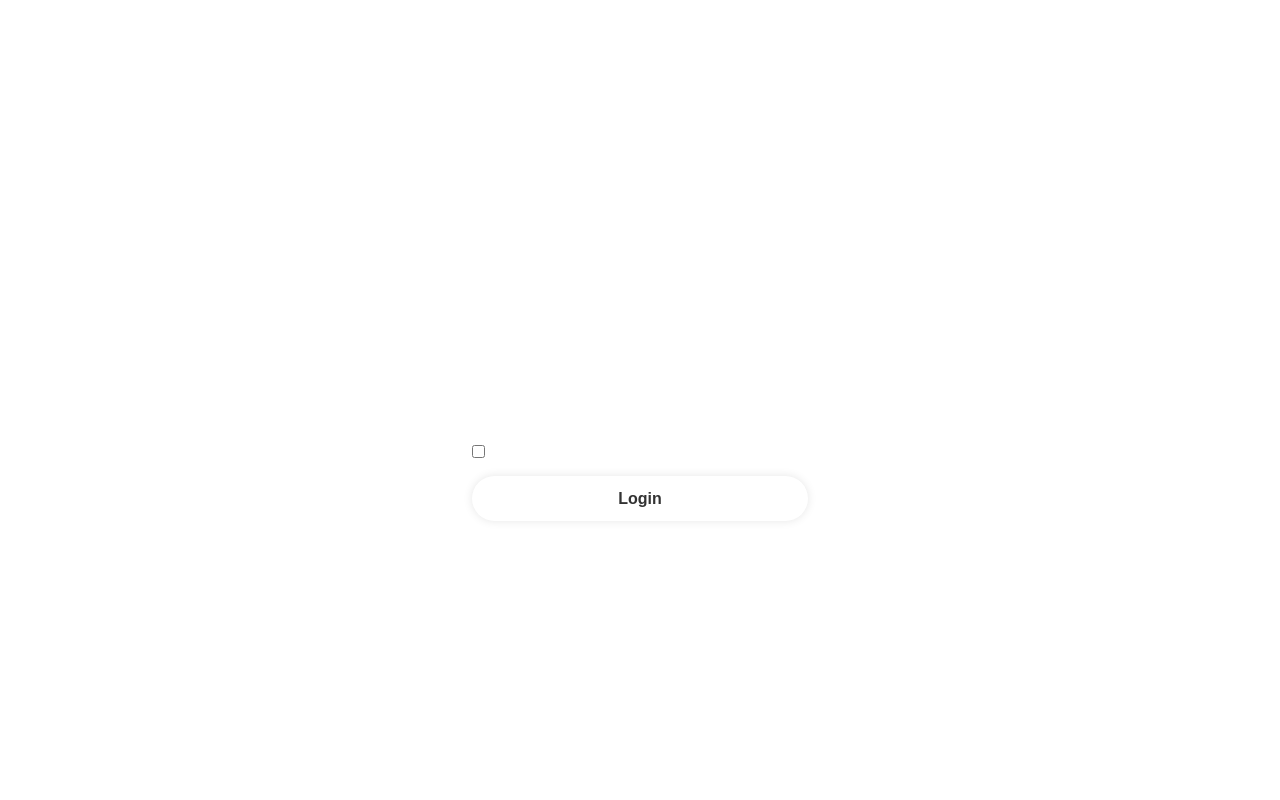
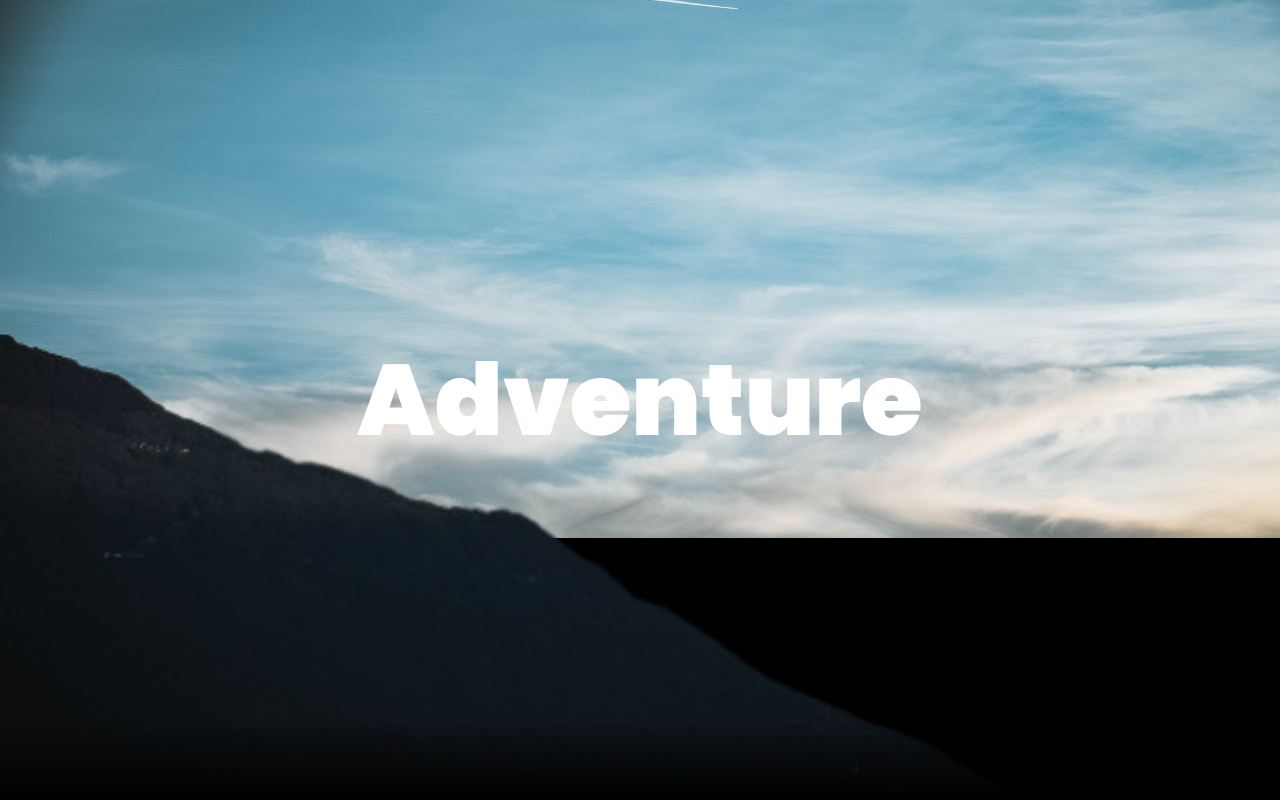
Before and after one commit to SaridhaV/Technohacks, a plain HTML site: page index.html in a window 1280 px wide. Shown: the top 800 px of the page. Drawn offline with Linux system fonts and the light colour scheme; files whose address does not match are found by name.

Commit message:
Add files via upload

```diff
--- a/index.html
+++ b/index.html
@@ -1,33 +1,86 @@
 <!DOCTYPE html>
 <html lang="en">
   <head>
-  <meta charset="UTF-8">
-  <meta name="viewport" content="width=device-width, initial-scale=1.0">
-  <title>Login Form | Dan Aleko</title>
-  <link rel="stylesheet" href="style.css">
-  <link href='C:\Users\Admin\Desktop\Registration form\style.css' rel='stylesheet'>
+    <meta charset="UTF-8" />
+    <meta http-equiv="X-UA-Compatible" content="IE=edge" />
+    <meta name="viewport" content="width=device-width, initial-scale=1.0" />
+    <link rel="stylesheet" href="C:\Users\Admin\Desktop\Technohacks\style.css" />
+    <title>Web Design Mastery | Adventure Parallax</title>
   </head>
   <body>
-  <div class="wrapper">
-    <form action="">
-      <h1>Login</h1>
-      <div class="input-box">
-        <input type="text" placeholder="Username" required>
-        <i class='bx bxs-user'></i>
+    <div class="parallax__container">
+      <img src="C:\Users\Admin\Downloads\bg-1.jpg" alt="parallax" />
+      <img id="bg-2" src="C:\Users\Admin\Downloads\bg-1.jpg" alt="parallax" />
+      <h1 id="title">Adventure</h1>
+      <img id="bg-3" src="C:\Users\Admin\Desktop\Technohacks\bg-3.png" alt="parallax" />
     </div>
-      <div class="input-box">
-        <input type="password" placeholder="Password" required>
-        <i class='bx bxs-lock-alt' ></i>
+    <section class="about">
+      <div class="image__gallary">
+        <div class="image__card" id="image__card-1">
+          <img src="C:\Users\Admin\Desktop\Technohacks\grid-1.jpg" alt="grid" />
         </div>
-      <div class="remember-forgot">
-        <label><input type="checkbox">Remember Me</label>
-        <a href="#">Forgot Password</a>
+        <div class="image__card" id="image__card-2">
+          <img src="C:\Users\Admin\Desktop\Technohacks\grid-2.jpg" alt="grid" />
         </div>
-      <button type="submit" class="btn">Login</button>
-      <div class="register-link">
-        <p>Dont have an account? <a href="#">Register</a></p>
+        <div class="image__card" id="image__card-3">
+          <img src="C:\Users\Admin\Desktop\Technohacks\grid-3.jpg" alt="grid" />
         </div>
-    </form>
+        <div class="image__card" id="image__card-4">
+          <img src="C:\Users\Admin\Desktop\Technohacks\grid-4.jpg" alt="grid" />
         </div>
+      </div>
+      <div class="details">
+        Snowboarding is a winter sport that involves riding a snowboard down a
+        snow-covered slope or terrain. The rider stands on the snowboard with
+        both feet attached to bindings and slides down the slope, making turns
+        and performing tricks along the way.
+      </div>
+      <div class="footer__btn">
+        <button class="learn__more">Learn More</button>
+      </div>
+    </section>
+
+    <script>
+      var title = document.getElementById("title");
+      var bg_2 = document.getElementById("bg-2");
+      var bg_3 = document.getElementById("bg-3");
+
+      var image_card_1 = document.getElementById("image__card-1");
+      var image_card_2 = document.getElementById("image__card-2");
+      var image_card_3 = document.getElementById("image__card-3");
+      var image_card_4 = document.getElementById("image__card-4");
+
+      document.addEventListener("scroll", (event) => {
+        var positionY = window.scrollY;
+
+        title.style.fontSize = `${100 + positionY * 0.5}px`;
+
+        bg_2.style.top = `-${positionY * 0.5}px`;
+        bg_3.style.top = `-${positionY}px`;
+        bg_3.style.scale = 1 + positionY * 0.001;
+
+        image_card_1.style.transform = `translateY(${
+          positionY * -0.5 + 400
+        }px)`;
+
+        image_card_2.style.transform = `translateY(${positionY * 0.1 + -50}px)`;
+
+        image_card_3.style.transform = `translateY(${
+          positionY * -0.1 + 100
+        }px)`;
+
+        image_card_4.style.transform = `translateY(${
+          positionY * 0.2 + -125
+        }px)`;
+
+        var _newOpacity = positionY * 0.001;
+        if (_newOpacity >= 0 && _newOpacity <= 1) {
+          image_card_1.style.opacity = _newOpacity;
+          image_card_2.style.opacity = _newOpacity;
+          image_card_3.style.opacity = _newOpacity;
+          image_card_4.style.opacity = _newOpacity;
+        }
+      });
+    </script>
   </body>
 </html>
--- a/style.css
+++ b/style.css
@@ -1,104 +1,93 @@
-*{
+@import url("https://fonts.googleapis.com/css2?family=Poppins:wght@400;900&display=swap");
+
+* {
+  padding: 0;
   margin: 0;
-    padding: 0;
   box-sizing: border-box;
+}
+
+img {
+  width: 100%;
+  display: block;
+}
+
+body {
   font-family: "Poppins", sans-serif;
+  color: #ffffff;
 }
-  body{
-    display: flex;
-    justify-content: center;
-    align-items: center;
-    min-height: 100vh;
-    background: url(Image.avif) no-repeat;
-    background-size: cover;
-    background-position: center;
+
+.parallax__container {
+  height: 100vh;
+  position: relative;
+  overflow: hidden;
+  background-color: #000000;
 }
-  .wrapper{
-    width: 420px;
-    background: transparent;
-    border: 2px solid rgba(255, 255, 255, .2);
-    backdrop-filter: blur(9px);
-    color: #fff;
-    border-radius: 12px;
-    padding: 30px 40px;
+
+.parallax__container::after {
+  content: "";
+  position: absolute;
+  bottom: 0;
+  height: 5rem;
+  width: 100%;
+  background: linear-gradient(to bottom, rgba(0, 0, 0, 0), rgba(0, 0, 0, 1));
 }
-  .wrapper h1{
-    font-size: 36px;
+
+.parallax__container img {
+  position: absolute;
+}
+
+.parallax__container h1 {
+  position: absolute;
+  top: 50%;
+  left: 50%;
+  transform: translate(-50%, -50%);
+  font-size: 100px;
+  font-weight: 900;
+}
+
+.about {
+  min-height: 125vh;
+  background-color: #000000;
+  display: grid;
+  place-content: center;
+}
+
+.image__gallary {
+  max-width: 1200px;
+  margin: auto;
+  display: grid;
+  grid-template-columns: repeat(4, 1fr);
+  gap: 3rem;
+}
+
+.image__card {
+  opacity: 0;
+}
+
+.image__card img {
+  border-radius: 1rem;
+}
+
+.details {
+  max-width: 800px;
+  margin: auto;
+  margin-top: 8rem;
+  font-size: 1.2rem;
+  line-height: 2rem;
   text-align: center;
 }
-  .wrapper .input-box{
-    position: relative;
-    width: 100%;
-    height: 50px;
 
-    margin: 30px 0;
+.footer__btn {
+  max-width: 800px;
+  margin: 2rem auto;
+  text-align: center;
 }
-  .input-box input{
-    width: 100%;
-    height: 100%;
-    background: transparent;
+
+.learn__more {
+  font-size: 1rem;
+  font-weight: 600;
+  outline: none;
   border: none;
-    outline: none;
-    border: 2px solid rgba(255, 255, 255, .2);
-    border-radius: 40px;
-    font-size: 16px;
-    color: #fff;
-    padding: 20px 45px 20px 20px;
+  padding: 0.75rem 1rem;
+  border-radius: 5px;
 }
-  .input-box input::placeholder{
-    color: #fff;
-  }
-  .input-box i{
-    position: absolute;
-    right: 20px;
-    top: 30%;
-    transform: translate(-50%);
-    font-size: 20px;
-
-  }
-  .wrapper .remember-forgot{
-    display: flex;
-    justify-content: space-between;
-    font-size: 14.5px;
-    margin: -15px 0 15px;
-  }
-  .remember-forgot label input{
-    accent-color: #fff;
-    margin-right: 3px;
-
-  }
-  .remember-forgot a{
-    color: #fff;
-    text-decoration: none;
-
-  }
-  .remember-forgot a:hover{
-    text-decoration: underline;
-  }
-  .wrapper .btn{
-    width: 100%;
-    height: 45px;
-    background: #fff;
-    border: none;
-    outline: none;
-    border-radius: 40px;
-    box-shadow: 0 0 10px rgba(0, 0, 0, .1);
-    cursor: pointer;
-    font-size: 16px;
-    color: #333;
-    font-weight: 600;
-  }
-  .wrapper .register-link{
-    font-size: 14.5px;
-    text-align: center;
-    margin: 20px 0 15px;
-
-  }
-  .register-link p a{
-    color: #fff;
-    text-decoration: none;
-    font-weight: 600;
-  }
-  .register-link p a:hover{
-    text-decoration: underline;
-  }
```
Also changed, not shown: bg-1.jpg (added), bg-2.png (added), bg-3.png (added), grid-1.jpg (added), grid-2.jpg (added), grid-3.jpg (added), grid-4.jpg (added). Lines whose indentation alone changed are shown as unchanged.
